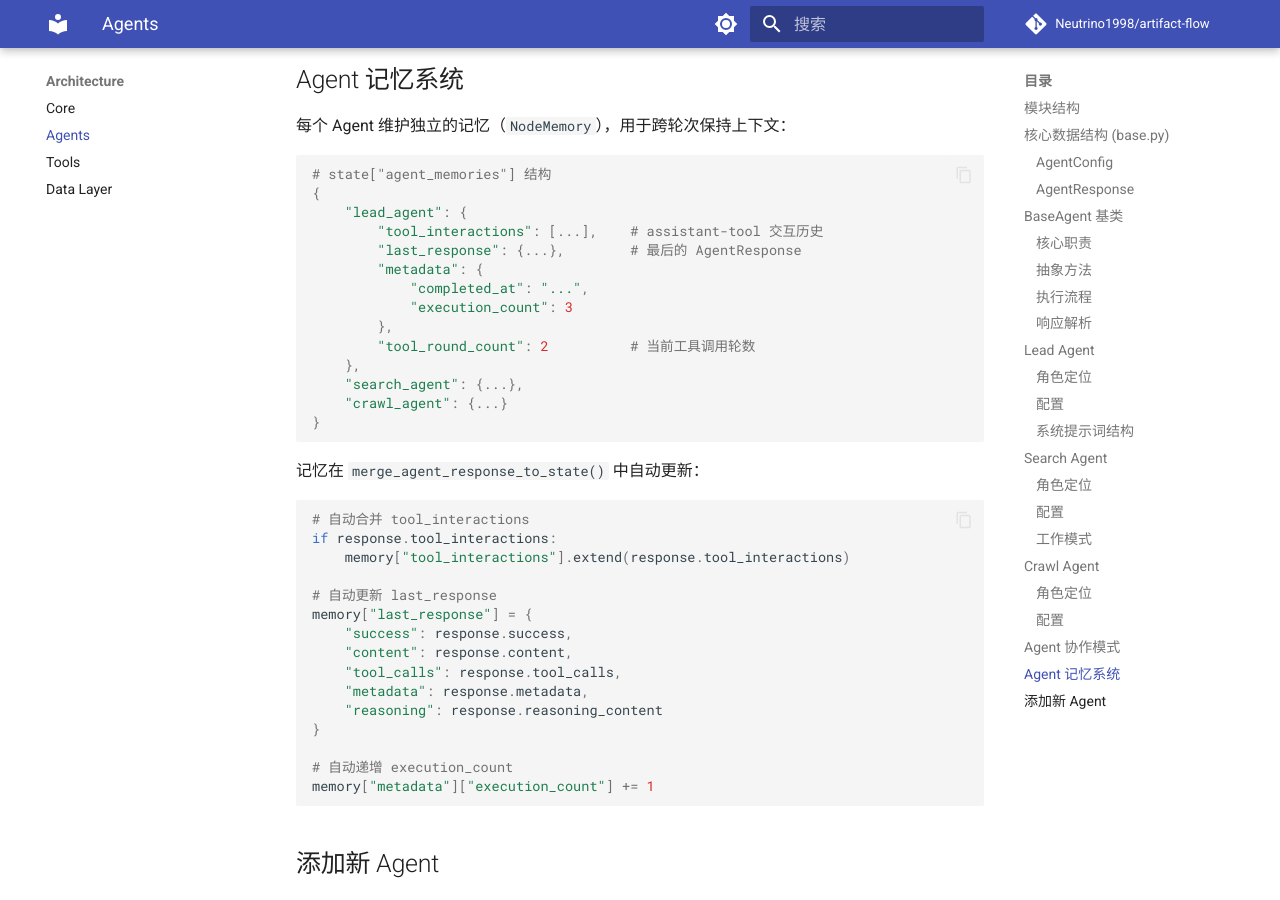
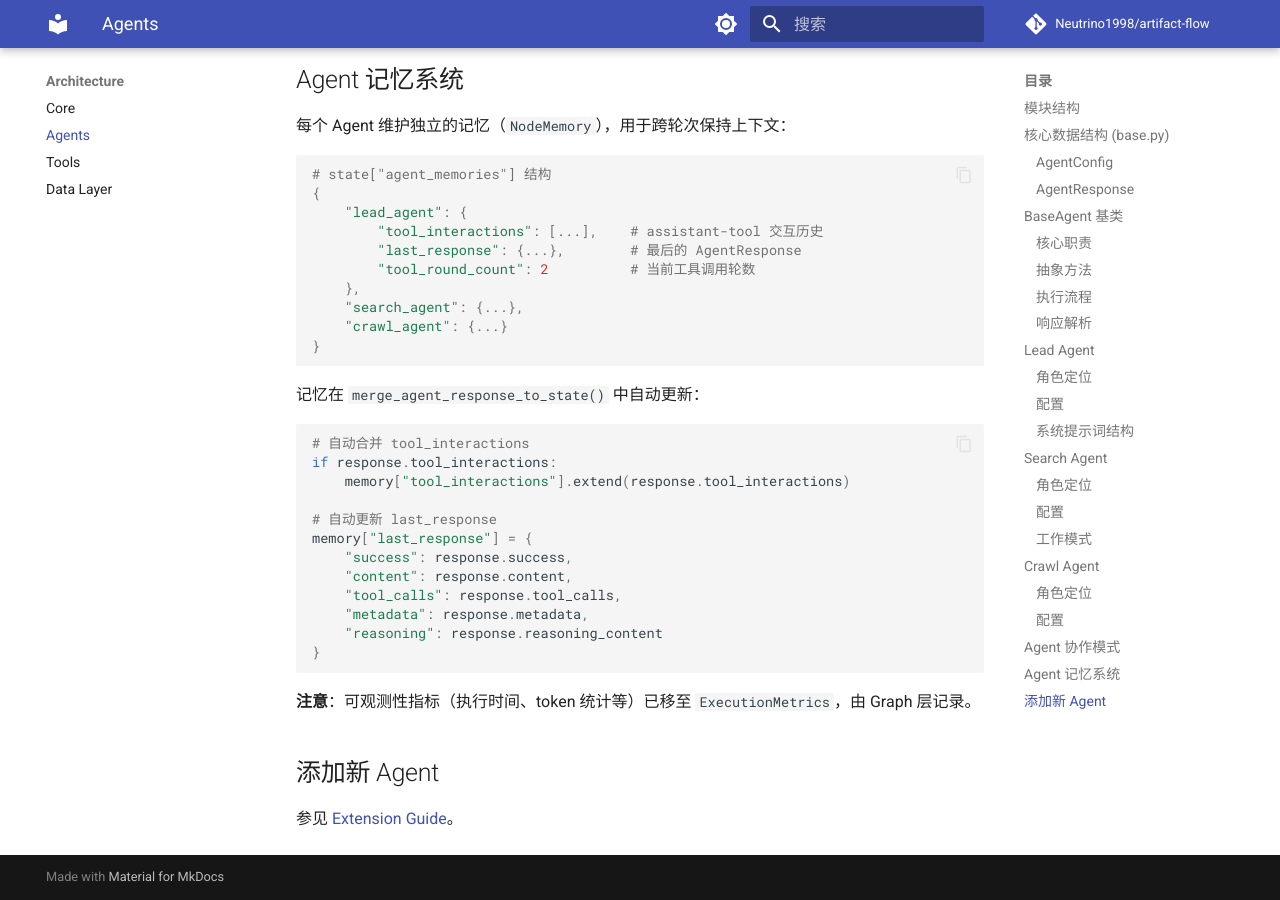
Before and after one commit to Neutrino1998/artifact-flow, an MkDocs documentation site: the page built from docs/architecture/agents.md, in a window 1280 px wide and 900 px high, scrolled down 8885 px. Built offline with MkDocs 1.6.1 and Material for MkDocs 9.7.7, drawn with Linux system fonts in a browser that asks for light colours; comment, search, counter and statistics services are not loaded.

Commit message:
refactor: 移除 NodeMemory.metadata 冗余字段

````diff
--- a/docs/architecture/agents.md
+++ b/docs/architecture/agents.md
@@ -406,10 +406,6 @@ sequenceDiagram
     "lead_agent": {
         "tool_interactions": [...],    # assistant-tool 交互历史
         "last_response": {...},        # 最后的 AgentResponse
-        "metadata": {
-            "completed_at": "...",
-            "execution_count": 3
-        },
         "tool_round_count": 2          # 当前工具调用轮数
     },
     "search_agent": {...},
@@ -432,10 +428,9 @@ memory["last_response"] = {
     "metadata": response.metadata,
     "reasoning": response.reasoning_content
 }
+```
 
-# 自动递增 execution_count
-memory["metadata"]["execution_count"] += 1
-```
+**注意**：可观测性指标（执行时间、token 统计等）已移至 `ExecutionMetrics`，由 Graph 层记录。
 
 ## 添加新 Agent
 
````
Also changed, not shown: docs/architecture/core.md (+0 -1 lines), 1 other file.
